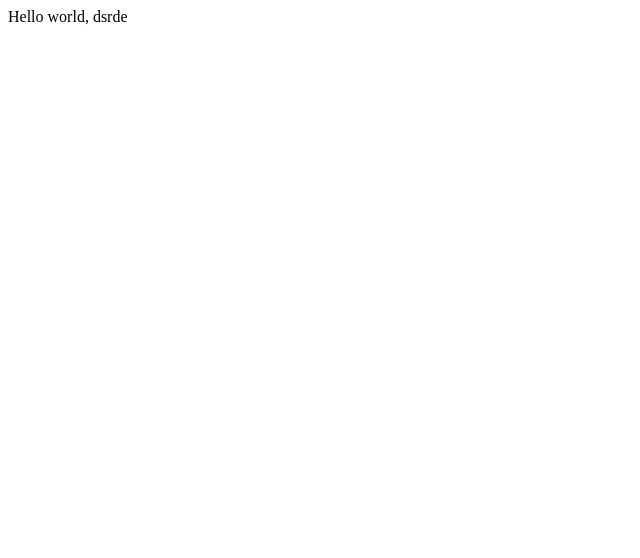
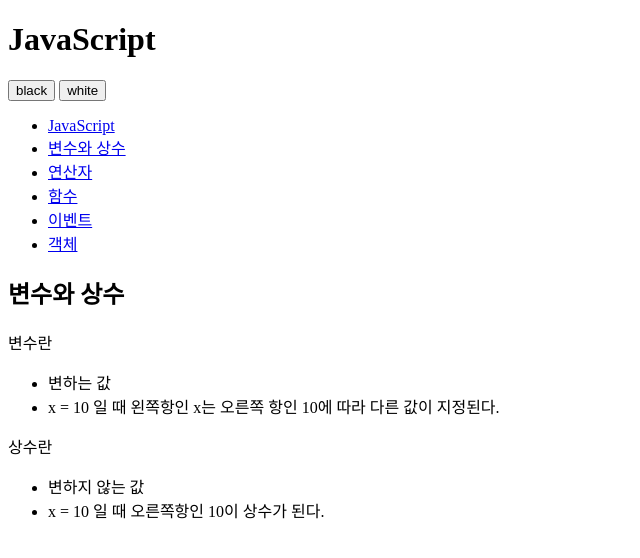
Before and after one commit to dsrde/opentutorials-dsrde, a plain HTML site: page index.html in a window 1280 px wide. Shown: the whole page, without its empty margins (0-640 px from the left). Drawn offline with Linux system fonts and the light colour scheme.

Commit message:
change index.html

```diff
--- a/index.html
+++ b/index.html
@@ -1,24 +1,53 @@
 <!DOCTYPE html>
-<html lang="en">
+<html>
     <head>
         <meta charset="utf-8" />
-
-        <!-- Always force latest IE rendering engine (even in intranet) & Chrome Frame
-        Remove this if you use the .htaccess -->
-        <meta http-equiv="X-UA-Compatible" content="IE=edge,chrome=1" />
-
-        <title>index</title>
-        <meta name="description" content="" />
-        <meta name="author" content="egoing" />
-
-        <meta name="viewport" content="width=device-width; initial-scale=1.0" />
-
-        <!-- Replace favicon.ico & apple-touch-icon.png in the root of your domain and delete these references -->
-        <link rel="shortcut icon" href="/favicon.ico" />
-        <link rel="apple-touch-icon" href="/apple-touch-icon.png" />
     </head>
 
-    <body>
-        Hello world, dsrde
+    <body id="body">
+        <div>
+            <header>
+                <h1>JavaScript</h1>
+            </header>
+            <div id="toolbar">
+                <input type="button" value="black" />
+                <input type="button" value="white" />
+            </div>
+            <nav>
+                <ul>
+                    <li><a href="http://opentutorials.org/course/49/17">JavaScript</a></li>
+                    <li><a href="http://opentutorials.org/course/49/16">변수와 상수</a></li>
+                    <li><a href="http://opentutorials.org/course/49/18">연산자</a></li>
+                    <li><a href="http://opentutorials.org/course/49/19">함수</a></li>
+                    <li><a href="http://opentutorials.org/course/49/20">이벤트</a></li>
+                    <li><a href="http://opentutorials.org/course/49/21">객체</a></li>
+                </ul>
+            </nav>
+            <article>
+                <h2>변수와 상수</h2>
+                <div>
+                    <p>변수란</p>
+                    <ul>
+                        <li>
+                            변하는 값
+                        </li>
+                        <li>
+                            x = 10 일 때 왼쪽항인 x는 오른쪽 항인 10에 따라 다른 값이 지정된다.
+                        </li>
+                    </ul>
+                    <p>
+                        상수란
+                    </p>
+                    <ul>
+                        <li>
+                            변하지 않는 값
+                        </li>
+                        <li>
+                            x = 10 일 때 오른쪽항인 10이 상수가 된다.
+                        </li>
+                    </ul>
+                </div>
+            </article>
+        </div>
     </body>
 </html>
```
